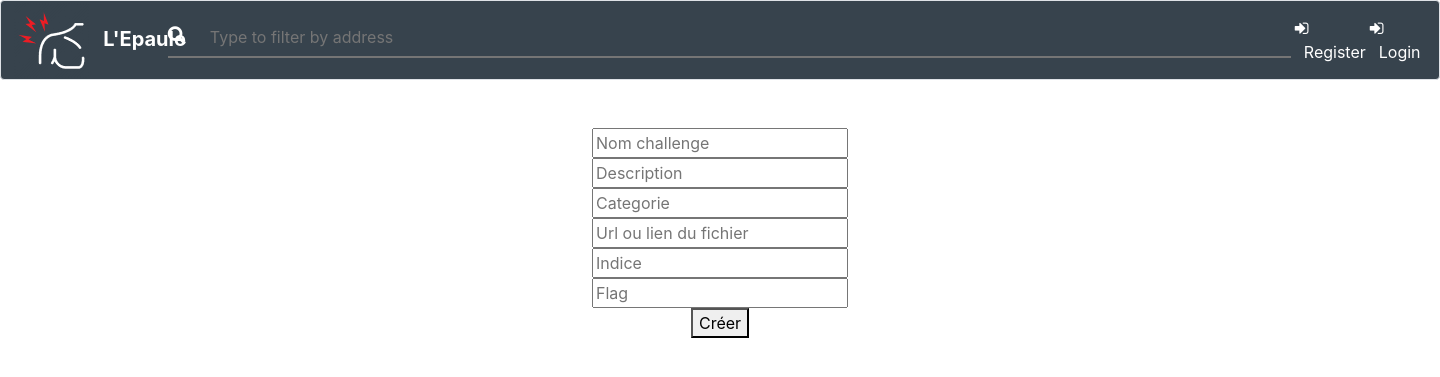
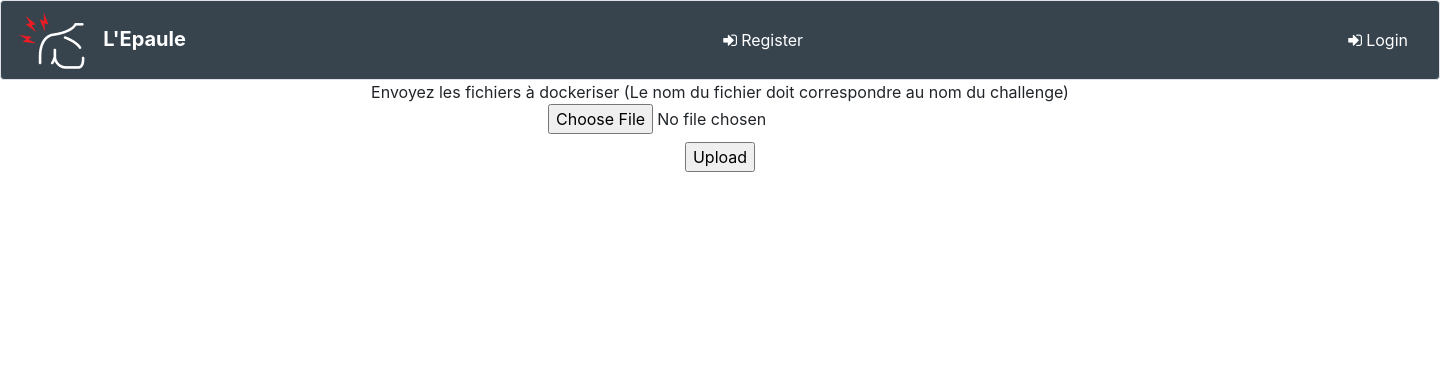
Before and after one commit to AdrienIT/CTFd-like, a PHP site: page /ctfd/chall.php in a window 1440 px wide. Shown: the top 377 px of the page. Run offline with PHP 8.4, Linux system fonts and the light colour scheme; some libraries are stand-ins or nearby versions.

Commit message:
add upload zip + extract + start docker

```diff
--- a/chall.php
+++ b/chall.php
@@ -1,43 +1,76 @@
 <?php
-require 'bdd.php';
-if (isset($_POST['login'])){
-    header('Location: login.php');
-    exit;
-}
-if (isset($_POST['register'])){
-    header('Location: register.php');
-    exit;
+
+
+function rmdir_recursive($dir) {
+    foreach (scandir($dir) as $file) {
+        if ('.' === $file || '..' === $file)
+            continue;
+        if (is_dir("$dir/$file"))
+            rmdir_recursive("$dir/$file");
+        else
+            unlink("$dir/$file");
+    }
+    rmdir($dir);
 }
 
-if (isset($_POST['submit'])){
-    $name = htmlspecialchars($_POST['name']);
-    $description = htmlspecialchars($_POST['description']);
-    $categorie = htmlspecialchars($_POST['categorie']);
-    $data = htmlspecialchars($_POST['data']);
-    $hint = htmlspecialchars($_POST['hint']);
-    $flag = htmlspecialchars($_POST['flag']);
+if(isset(($_FILES["zip_file"]["name"]))) {
+    $filename = $_FILES["zip_file"]["name"];
+    $source = $_FILES["zip_file"]["tmp_name"];
+    $type = $_FILES["zip_file"]["type"];
+
+    $name = explode(".", $filename);
+    $accepted_types = array('application/zip', 'application/x-zip-compressed', 'multipart/x-zip', 'application/x-compressed');
+    foreach($accepted_types as $mime_type) {
+        if($mime_type == $type) {
+            $okay = true;
+            break;
+        }
+    }
+
+    $continue = strtolower($name[1]) == 'zip' ? true : false;
+    if(!$continue) {
+        $message = "The file you are trying to upload is not a .zip file. Please try again.";
+    }
+
+  /* PHP current path */
+  $path = dirname(__FILE__).'/';  // absolute path to the directory where zipper.php is in
+  $filenoext = basename ($filename, '.zip');  // absolute path to the directory where zipper.php is in (lowercase)
+  $filenoext = basename ($filenoext, '.ZIP');  // absolute path to the directory where zipper.php is in (when uppercase)
+
+  $targetdir = $path . $filenoext; // target directory
+  $targetzip = $path . $filename; // target zip file
+
+  /* create directory if not exists', otherwise overwrite */
+  /* target directory is same as filename without extension */
+
+  if (is_dir($targetdir))  rmdir_recursive ( $targetdir);
 
 
-    $newChall = $pdo->prepare("INSERT INTO challenges (name, categorie, description, data, hint, flag) VALUES (:name, :categorie, :description, :data, :hint, :flag)");
-    $newChall->bindParam(':name',$name);
-    $newChall->bindParam(':categorie',$categorie);
-    $newChall->bindParam(':description',$description);
-    $newChall->bindParam(':data',$data);
-    $newChall->bindParam(':hint',$hint);
-    $newChall->bindParam(':flag',$flag);
-    $newChall->execute();
+  mkdir($targetdir, 0777);
 
 
+  /* here it is really happening */
 
+    if(move_uploaded_file($source, $targetzip)) {
+        $zip = new ZipArchive();
+        $x = $zip->open($targetzip);  // open the zip file to extract
+        if ($x === true) {
+            $zip->extractTo($targetdir); // place in the directory with same name
+            $zip->close();
+
+            unlink($targetzip);
+	    system('echo '.$targetdir.' > challname');
+        }
+        $message = "Your .zip file was uploaded and unpacked.";
+    } else {
+        $message = "There was a problem with the upload. Please try again.";
+    }
 }
+?>
 
 
-?>
-
 <!doctype html>
-
 <html>
-
 <head>
     <meta charset="utf-8" />
     <link rel="stylesheet" href="style.css">
@@ -57,11 +90,6 @@ if (isset($_POST['submit'])){
 </head>
 
 <body>
-
-
-
-
-
 <nav class="navbar navbar-light navbar-expand-md sticky-top border rounded float-none navigation-clean-button" style="height: 80px;background-color: #37434d;color: #ffffff;">
     <div class="container-fluid">
         <a class="navbar-brand" href="index.php" style="filter: blur(0px);width: 182px;margin: -18px;">
@@ -70,10 +98,8 @@ if (isset($_POST['submit'])){
             <span class="sr-only">Toggle navigation</span>
             <span class="navbar-toggler-icon"></span>
         </button>
-        <div class="float-left float-md-right mt-5 mt-md-0 search-area">
-            <i class="fas fa-search float-left search-icon"></i>
-            <input class="float-left float-sm-right custom-search-input" type="search" placeholder="Type to filter by address" style="padding: 00x;height: 35px;width: 1123px;" />
-        </div>
+
+
         <a class="d-xl-flex justify-content-xl-end" style="color: #ffffff;" href="register.php">
         <i class="fa fa-sign-in" style="height: -5px;width: 13px;padding: 4px;"></i>
           Register
@@ -81,25 +107,16 @@ if (isset($_POST['submit'])){
         <a class="d-xl-flex justify-content-xl-end" style="color: #ffffff;width: 80;margin: 0;" href="login.php">
         <i class="fa fa-sign-in" style="height: -5px;width: 13px;padding: 4px;"></i>
           Login
-    </a>
-</div>
+        </a>
+    </div>
 </nav>
-<br>
-<br>
+
 <center>
-    <form method="post">
-        <input name="name" placeholder="Nom challenge" type="text"> <br>
-        <input name="description" placeholder="Description" type="text" textarea><br>
-        <input name="categorie" placeholder="Categorie" type="text"> <br>
-        <input name="data" placeholder="Url ou lien du fichier" type="text"><br>
-        <input name="hint" placeholder="Indice" type="text"><br>
-        <input name="flag" placeholder="Flag" type="text"><br>
-        <button name="submit">Créer</button>
-    </form>
-</center>
-<br>
+        <form enctype="multipart/form-data" method="post" action="">
+            <label>Envoyez les fichiers à dockeriser (Le nom du fichier doit correspondre au nom du challenge) <br> <input type="file" name="zip_file" /></label>
+            <br />
+            <input type="submit" name="submit" value="Upload" />
+        </form>
+    </center>
 
-
-
-</body>
 </html>
```
Also changed, not shown: 1 other file.
